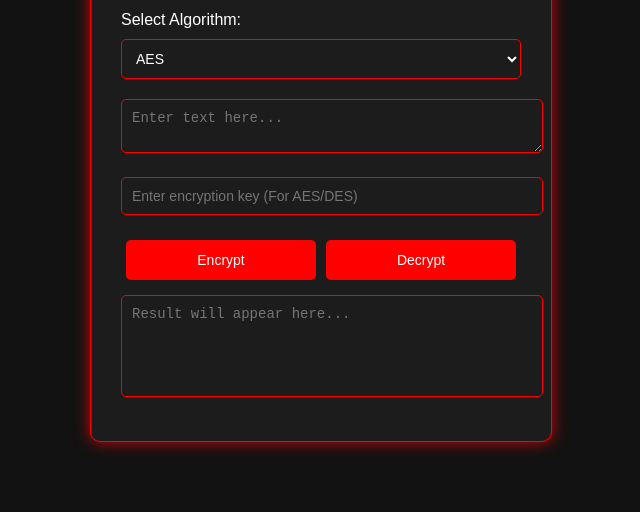
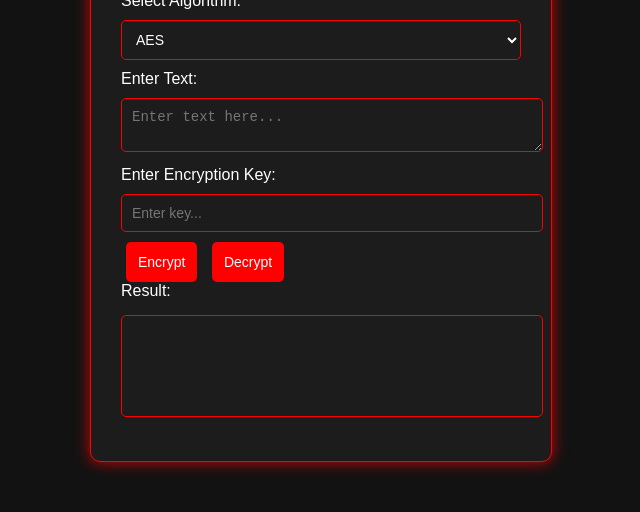
Before and after one commit to jalaliuzair/Text-Encryption, a plain HTML site: page index.html in a window 1280 px wide. Shown: the part 228-740 px from the top of the page, without its empty margins (319-959 px from the left). Drawn offline with nearby package versions, Linux system fonts and the light colour scheme.

Commit message:
index.html

```diff
--- a/index.html
+++ b/index.html
@@ -3,15 +3,15 @@
 <head>
     <meta charset="UTF-8">
     <meta name="viewport" content="width=device-width, initial-scale=1.0">
-    <meta http-equiv="X-UA-Compatible" content="IE=edge">
+    <meta http-equiv="X-UA-Compatible" content="ie=edge">
+    <title>Text Encryption Tool</title>
     <link rel="stylesheet" href="style.css">
-    <title>Text Encryption Tool</title>
+    <script src="https://cdnjs.cloudflare.com/ajax/libs/crypto-js/4.1.1/crypto-js.min.js"></script>
 </head>
 <body>
     <div class="container">
         <h1>Text Encryption Tool</h1>
 
-        <!-- Encryption Method Selection -->
         <label for="algorithm">Select Algorithm:</label>
         <select id="algorithm">
             <option value="AES">AES</option>
@@ -19,20 +19,19 @@
             <option value="RSA">RSA</option>
         </select>
 
-        <!-- Text Input -->
+        <label for="inputText">Enter Text:</label>
         <textarea id="inputText" placeholder="Enter text here..."></textarea>
 
-        <!-- Encryption Key -->
-        <input type="text" id="encryptionKey" placeholder="Enter encryption key (For AES/DES)">
+        <label for="encryptionKey">Enter Encryption Key:</label>
+        <input type="text" id="encryptionKey" placeholder="Enter key..." />
 
-        <!-- Buttons -->
-        <div class="buttons">
+        <div class="button-container">
             <button onclick="encryptText()">Encrypt</button>
             <button onclick="decryptText()">Decrypt</button>
         </div>
 
-        <!-- Result Display -->
-        <textarea id="result" placeholder="Result will appear here..." readonly></textarea>
+        <label for="result">Result:</label>
+        <textarea id="result" readonly></textarea>
     </div>
 
     <script src="script.js"></script>
```
